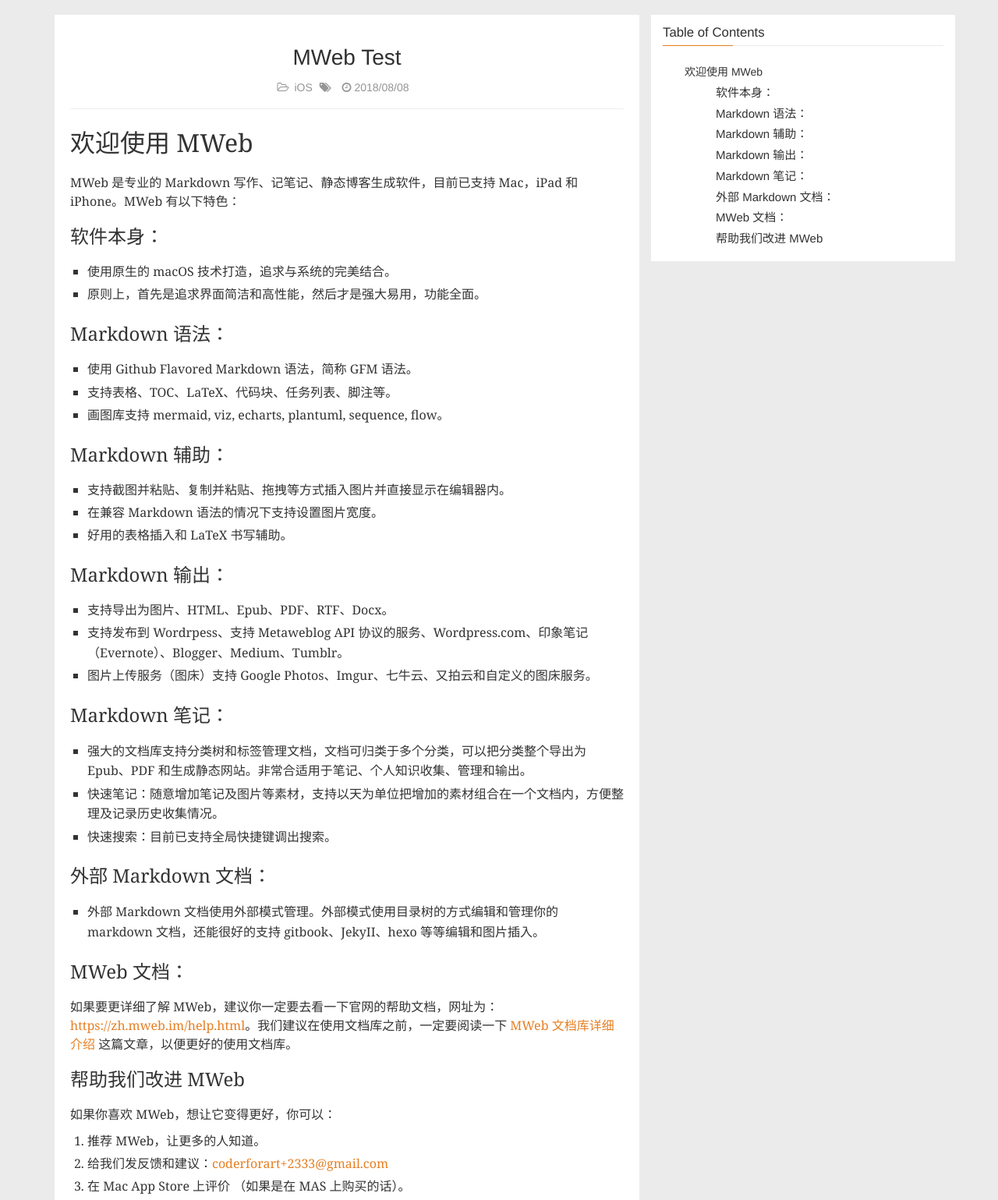
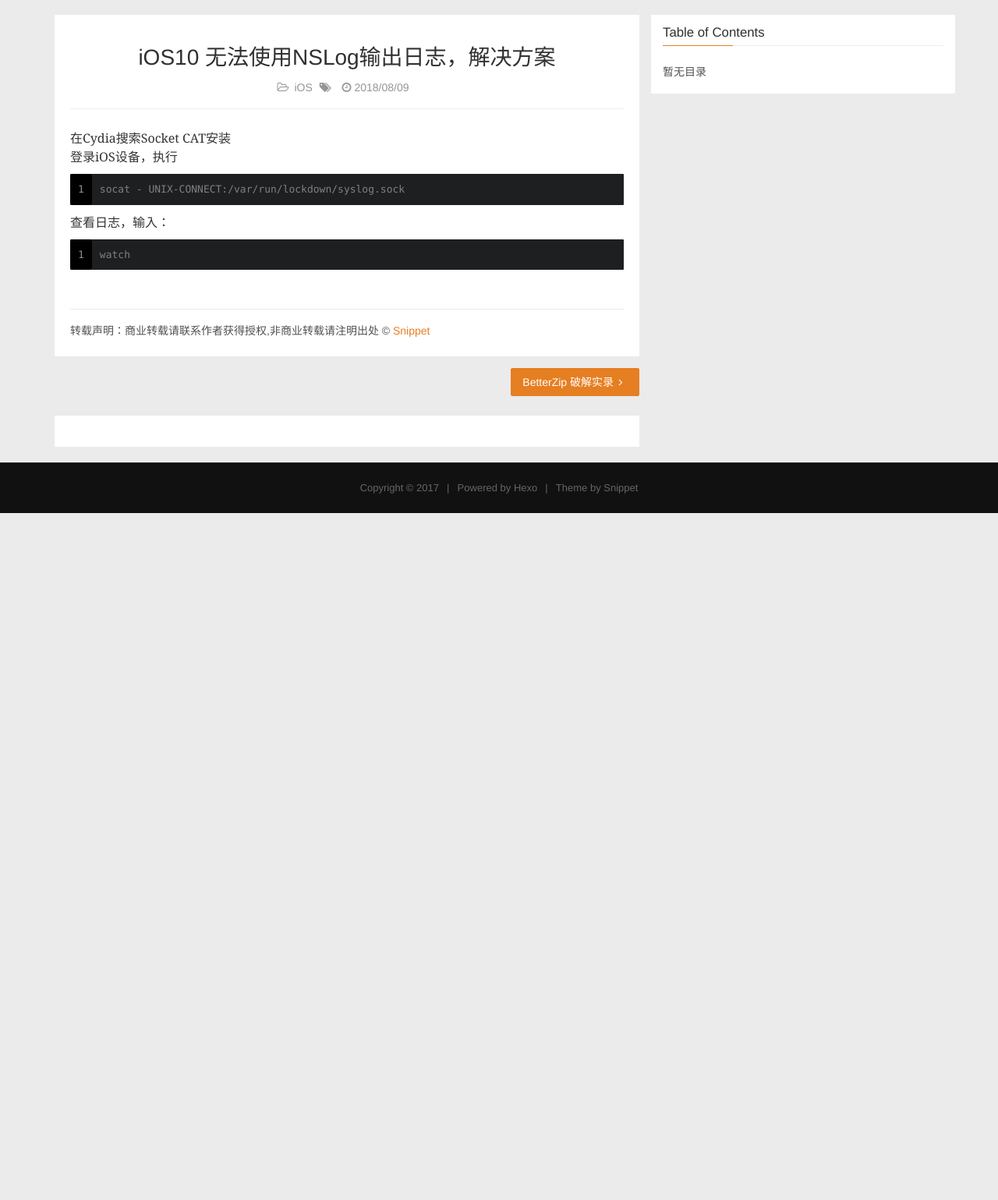
Before and after one commit to piaoyunsoft/piaoyun.github.io, a plain HTML site: page 2018/08/09/iOS10 无法使用NSLog输出日志，解决方案/index.html in a window 1280 px wide. Shown: the part 241-1780 px from the top of the page at 78% size. After the commit the page ends 899 px from the top, so only its background shows below. Drawn offline with Linux system fonts and the light colour scheme; a script that the page names is missing; files whose address does not match are found by name.

Commit message:
Site updated: 2018-08-09 19:15:14

```diff
--- a/2018/08/08/MWeb使用/index.html
+++ b/2018/08/09/iOS10 无法使用NSLog输出日志，解决方案/index.html
@@ -27,7 +27,7 @@
     <!--Title-->
 
 
-<title>MWeb Test | 优雅人生</title>
+<title>iOS10 无法使用NSLog输出日志，解决方案 | 优雅人生</title>
 
 
     <link rel="alternate" href="/atom.xml" title="优雅人生" type="application/atom+xml">
@@ -134,9 +134,9 @@
                     <p id="process"></p>
 <article class="post">
     <div class="post-head">
-        <h1 id="MWeb Test">
+        <h1 id="iOS10 无法使用NSLog输出日志，解决方案">
 
-	            MWeb Test
+	            iOS10 无法使用NSLog输出日志，解决方案
 
         </h1>
         <div class="post-meta">
@@ -164,7 +164,7 @@
 
         <span class="fa-wrap">
             <i class="fa fa-clock-o"></i>
-            <span class="date-meta">2018/08/08</span>
+            <span class="date-meta">2018/08/09</span>
         </span>
 
 </div>
@@ -174,42 +174,10 @@
     </div>
 
     <div class="post-body post-content">
-        <h1 id="欢迎使用-MWeb"><a href="#欢迎使用-MWeb" class="headerlink" title="欢迎使用 MWeb"></a>欢迎使用 MWeb</h1><p>MWeb 是专业的 Markdown 写作、记笔记、静态博客生成软件，目前已支持 Mac，iPad 和 iPhone。MWeb 有以下特色：</p>
-<h2 id="软件本身："><a href="#软件本身：" class="headerlink" title="软件本身："></a>软件本身：</h2><ul>
-<li>使用原生的 macOS 技术打造，追求与系统的完美结合。</li>
-<li>原则上，首先是追求界面简洁和高性能，然后才是强大易用，功能全面。</li>
-</ul>
-<h2 id="Markdown-语法："><a href="#Markdown-语法：" class="headerlink" title="Markdown 语法："></a>Markdown 语法：</h2><ul>
-<li>使用 Github Flavored Markdown 语法，简称 GFM 语法。</li>
-<li>支持表格、TOC、LaTeX、代码块、任务列表、脚注等。</li>
-<li>画图库支持 mermaid, viz, echarts, plantuml, sequence, flow。</li>
-</ul>
-<h2 id="Markdown-辅助："><a href="#Markdown-辅助：" class="headerlink" title="Markdown 辅助："></a>Markdown 辅助：</h2><ul>
-<li>支持截图并粘贴、复制并粘贴、拖拽等方式插入图片并直接显示在编辑器内。</li>
-<li>在兼容 Markdown 语法的情况下支持设置图片宽度。</li>
-<li>好用的表格插入和 LaTeX 书写辅助。</li>
-</ul>
-<h2 id="Markdown-输出："><a href="#Markdown-输出：" class="headerlink" title="Markdown 输出："></a>Markdown 输出：</h2><ul>
-<li>支持导出为图片、HTML、Epub、PDF、RTF、Docx。</li>
-<li>支持发布到 Wordrpess、支持 Metaweblog API 协议的服务、Wordpress.com、印象笔记（Evernote）、Blogger、Medium、Tumblr。</li>
-<li>图片上传服务（图床）支持 Google Photos、Imgur、七牛云、又拍云和自定义的图床服务。</li>
-</ul>
-<h2 id="Markdown-笔记："><a href="#Markdown-笔记：" class="headerlink" title="Markdown 笔记："></a>Markdown 笔记：</h2><ul>
-<li>强大的文档库支持分类树和标签管理文档，文档可归类于多个分类，可以把分类整个导出为 Epub、PDF 和生成静态网站。非常合适用于笔记、个人知识收集、管理和输出。</li>
-<li>快速笔记：随意增加笔记及图片等素材，支持以天为单位把增加的素材组合在一个文档内，方便整理及记录历史收集情况。</li>
-<li>快速搜索：目前已支持全局快捷键调出搜索。</li>
-</ul>
-<h2 id="外部-Markdown-文档："><a href="#外部-Markdown-文档：" class="headerlink" title="外部 Markdown 文档："></a>外部 Markdown 文档：</h2><ul>
-<li>外部 Markdown 文档使用外部模式管理。外部模式使用目录树的方式编辑和管理你的 markdown 文档，还能很好的支持 gitbook、JekyII、hexo 等等编辑和图片插入。</li>
-</ul>
-<h2 id="MWeb-文档："><a href="#MWeb-文档：" class="headerlink" title="MWeb 文档："></a>MWeb 文档：</h2><p>如果要更详细了解 MWeb，建议你一定要去看一下官网的帮助文档，网址为：<a href="https://zh.mweb.im/help.html" target="_blank" rel="noopener">https://zh.mweb.im/help.html</a>。我们建议在使用文档库之前，一定要阅读一下  <a href="https://zh.mweb.im/mweb-library.html" target="_blank" rel="noopener">MWeb 文档库详细介绍</a> 这篇文章，以便更好的使用文档库。</p>
-<h2 id="帮助我们改进-MWeb"><a href="#帮助我们改进-MWeb" class="headerlink" title="帮助我们改进 MWeb"></a>帮助我们改进 MWeb</h2><p>如果你喜欢 MWeb，想让它变得更好，你可以：</p>
-<ol>
-<li>推荐 MWeb，让更多的人知道。</li>
-<li>给我们发反馈和建议：<a href="mailto:&#x63;&#111;&#x64;&#x65;&#114;&#x66;&#x6f;&#114;&#x61;&#x72;&#116;&#x2b;&#50;&#51;&#51;&#x33;&#64;&#103;&#x6d;&#x61;&#x69;&#x6c;&#46;&#99;&#111;&#x6d;" target="_blank" rel="noopener">&#x63;&#111;&#x64;&#x65;&#114;&#x66;&#x6f;&#114;&#x61;&#x72;&#116;&#x2b;&#50;&#51;&#51;&#x33;&#64;&#103;&#x6d;&#x61;&#x69;&#x6c;&#46;&#99;&#111;&#x6d;</a></li>
-<li>在 Mac App Store 上评价 （如果是在 MAS 上购买的话）。</li>
-</ol>
-
+        <p>在Cydia搜索Socket CAT安装<br>登录iOS设备，执行 </p>
+<figure class="highlight plain"><table><tr><td class="gutter"><pre><span class="line">1</span><br></pre></td><td class="code"><pre><span class="line">socat - UNIX-CONNECT:/var/run/lockdown/syslog.sock</span><br></pre></td></tr></table></figure>
+<p>查看日志，输入：</p>
+<figure class="highlight plain"><table><tr><td class="gutter"><pre><span class="line">1</span><br></pre></td><td class="code"><pre><span class="line">watch</span><br></pre></td></tr></table></figure>
     </div>
 
     <div class="post-footer">
@@ -226,11 +194,11 @@
 
 <div class="article-nav prev-next-wrap clearfix">
 
-        <a href="/2018/08/08/BetterZip 破解实录/" class="pre-post btn btn-default" title='BetterZip 破解实录'>
-            <i class="fa fa-angle-left fa-fw"></i><span class="hidden-lg">上一篇</span>
-            <span class="hidden-xs">BetterZip 破解实录</span>
+
+        <a href="/2018/08/08/BetterZip 破解实录/" class="next-post btn btn-default" title='BetterZip 破解实录'>
+            <span class="hidden-lg">下一篇</span>
+            <span class="hidden-xs">BetterZip 破解实录</span><i class="fa fa-angle-right fa-fw"></i>
         </a>
-
 
 </div>
 
@@ -272,7 +240,7 @@
     <div class="widget">
         <h3 class="title">Table of Contents</h3>
 
-            <ol class="toc"><li class="toc-item toc-level-1"><a class="toc-link" href="#欢迎使用-MWeb"><span class="toc-text">欢迎使用 MWeb</span></a><ol class="toc-child"><li class="toc-item toc-level-2"><a class="toc-link" href="#软件本身："><span class="toc-text">软件本身：</span></a></li><li class="toc-item toc-level-2"><a class="toc-link" href="#Markdown-语法："><span class="toc-text">Markdown 语法：</span></a></li><li class="toc-item toc-level-2"><a class="toc-link" href="#Markdown-辅助："><span class="toc-text">Markdown 辅助：</span></a></li><li class="toc-item toc-level-2"><a class="toc-link" href="#Markdown-输出："><span class="toc-text">Markdown 输出：</span></a></li><li class="toc-item toc-level-2"><a class="toc-link" href="#Markdown-笔记："><span class="toc-text">Markdown 笔记：</span></a></li><li class="toc-item toc-level-2"><a class="toc-link" href="#外部-Markdown-文档："><span class="toc-text">外部 Markdown 文档：</span></a></li><li class="toc-item toc-level-2"><a class="toc-link" href="#MWeb-文档："><span class="toc-text">MWeb 文档：</span></a></li><li class="toc-item toc-level-2"><a class="toc-link" href="#帮助我们改进-MWeb"><span class="toc-text">帮助我们改进 MWeb</span></a></li></ol></li></ol>
+            <p>暂无目录</p>
 
     </div>
 </aside>
```
Also changed, not shown: 2018/08/08/BetterZip 破解实录/index.html (+4 -4 lines), archives/2018/08/index.html (+4 -4 lines), archives/2018/index.html (+4 -4 lines), archives/index.html (+4 -4 lines), categories/iOS/index.html (+7 -7 lines), categories/macOS/index.html (+1 -1 lines), index.html (+61 -61 lines).
